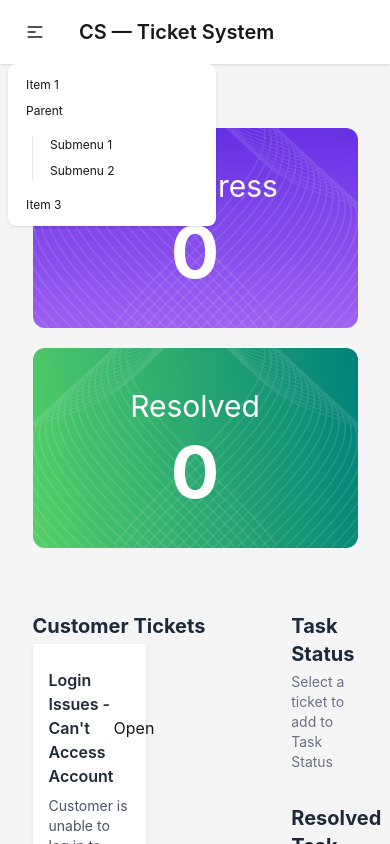
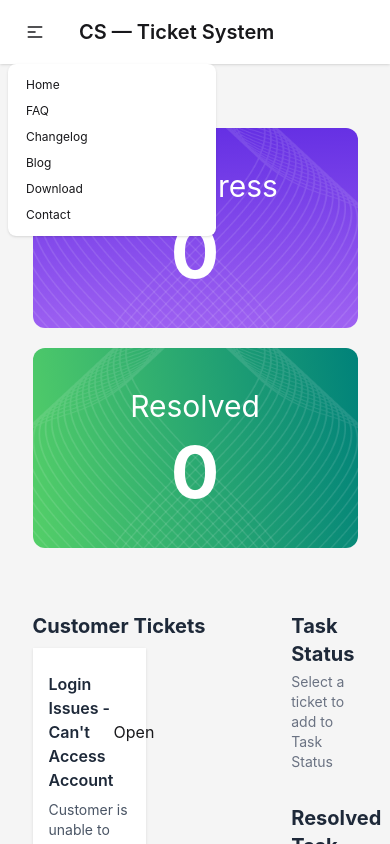
Before and after one commit to naimurcse/customer-support-zone, a React (Vite) app: page / in a window 390 px wide. Both pictures are taken after a click on the button 35 px from the left and 32 px from the top of the page. Shown: the top 844 px of the page. Built offline with nearby package versions, Linux system fonts and the light colour scheme.

Commit message:
Fixed Navber Responsive Issue and Updated Hamburger Menu

```diff
--- a/src/App.jsx
+++ b/src/App.jsx
@@ -18,7 +18,7 @@ function App() {
       <div className="max-w-10/12 mx-auto">
         <div className="grid grid-cols-12 gap-5">
           <div className=" col-span-9 ">
-            <h3 className="text-xl font-bold text-gray-800 mb-1">
+            <h3 className="text-xl font-bold text-gray-800 mb-2">
               Customer Tickets
             </h3>
             <div className="grid grid-cols-2 gap-3">
--- a/src/Components/Navber/Navber.jsx
+++ b/src/Components/Navber/Navber.jsx
@@ -2,8 +2,8 @@ import "./Navber.css";
 function Navber() {
   return (
     <>
-      <div className="navbar bg-base-100 shadow-sm xl:px-20 2xl:px-28">
-        <div className="navbar-start">
+      <div className="navbar bg-base-100 shadow-sm xl:px-24 2xl:px-28">
+        <div className="navbar-start w-5/12">
           <div className="dropdown">
             <div tabIndex={0} role="button" className="btn btn-ghost xl:hidden">
               <svg
@@ -27,45 +27,46 @@ function Navber() {
               className="menu menu-sm dropdown-content bg-base-100 rounded-box z-1 mt-3 w-52 p-2 shadow"
             >
               <li>
-                <a>Item 1</a>
+                <a href="App">Home</a>
               </li>
               <li>
-                <a>Parent</a>
-                <ul className="p-2">
-                  <li>
-                    <a>Submenu 1</a>
-                  </li>
-                  <li>
-                    <a>Submenu 2</a>
-                  </li>
-                </ul>
+                <a href="#">FAQ</a>
               </li>
               <li>
-                <a>Item 3</a>
+                <a href="#">Changelog</a>
+              </li>
+              <li>
+                <a href="#">Blog</a>
+              </li>
+              <li>
+                <a href="#">Download</a>
+              </li>
+              <li>
+                <a href="#">Contact</a>
               </li>
             </ul>
           </div>
           <a className="btn btn-ghost text-xl">CS — Ticket System</a>
         </div>
-        <div className="navbar-end ">
+        <div className="navbar-end w-7/12">
           <ul className="menu menu-horizontal px-2 hidden xl:flex">
             <li>
-              <a>Home</a>
+              <a href="App">Home</a>
             </li>
             <li>
-              <a>FAQ</a>
+              <a href="#">FAQ</a>
             </li>
             <li>
-              <a>Changelog</a>
+              <a href="#">Changelog</a>
             </li>
             <li>
-              <a>Blog</a>
+              <a href="#">Blog</a>
             </li>
             <li>
-              <a>Download</a>
+              <a href="#">Download</a>
             </li>
             <li>
-              <a>Contact</a>
+              <a href="#">Contact</a>
             </li>
           </ul>
           <a className="btn btn-lg new-ticket-btn hidden md:flex">
```
